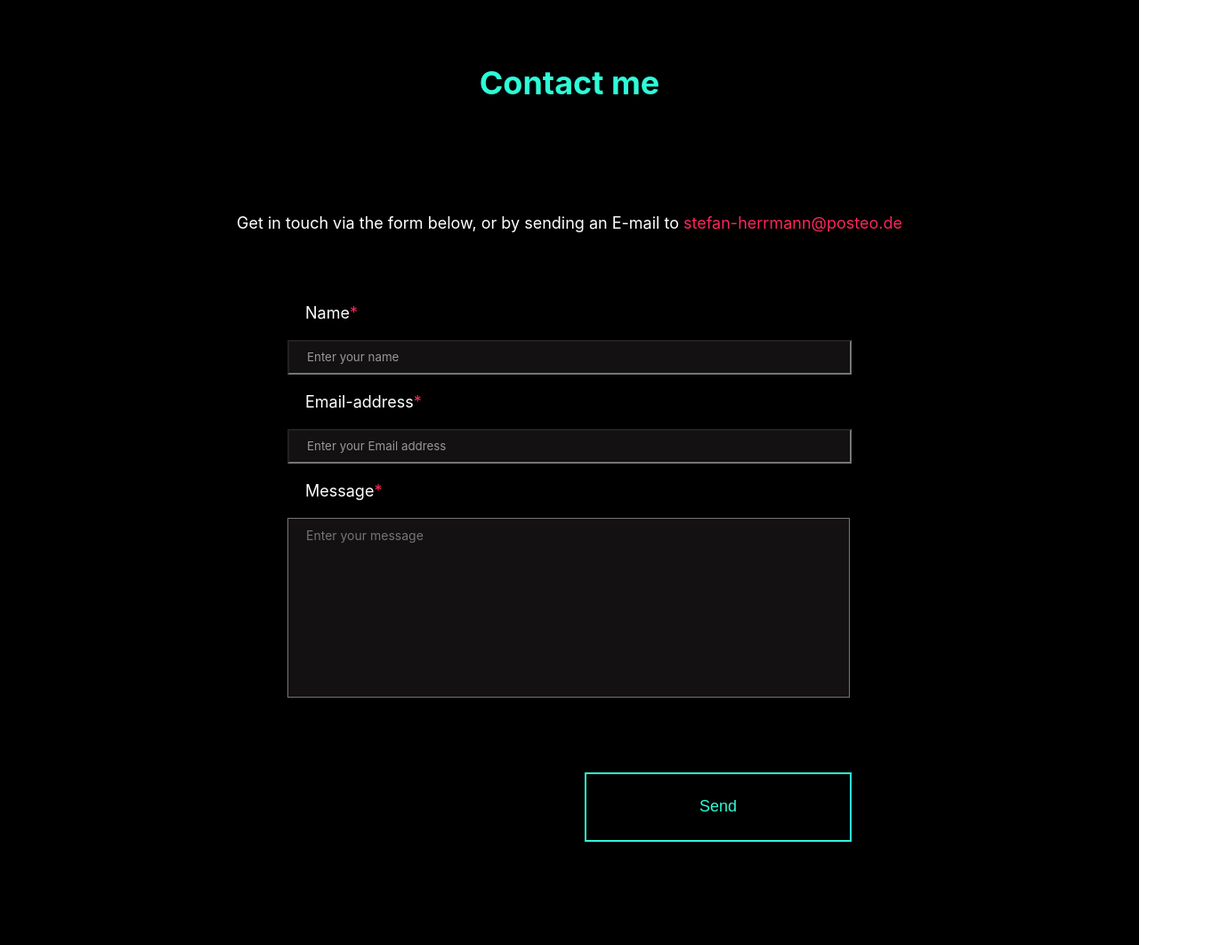
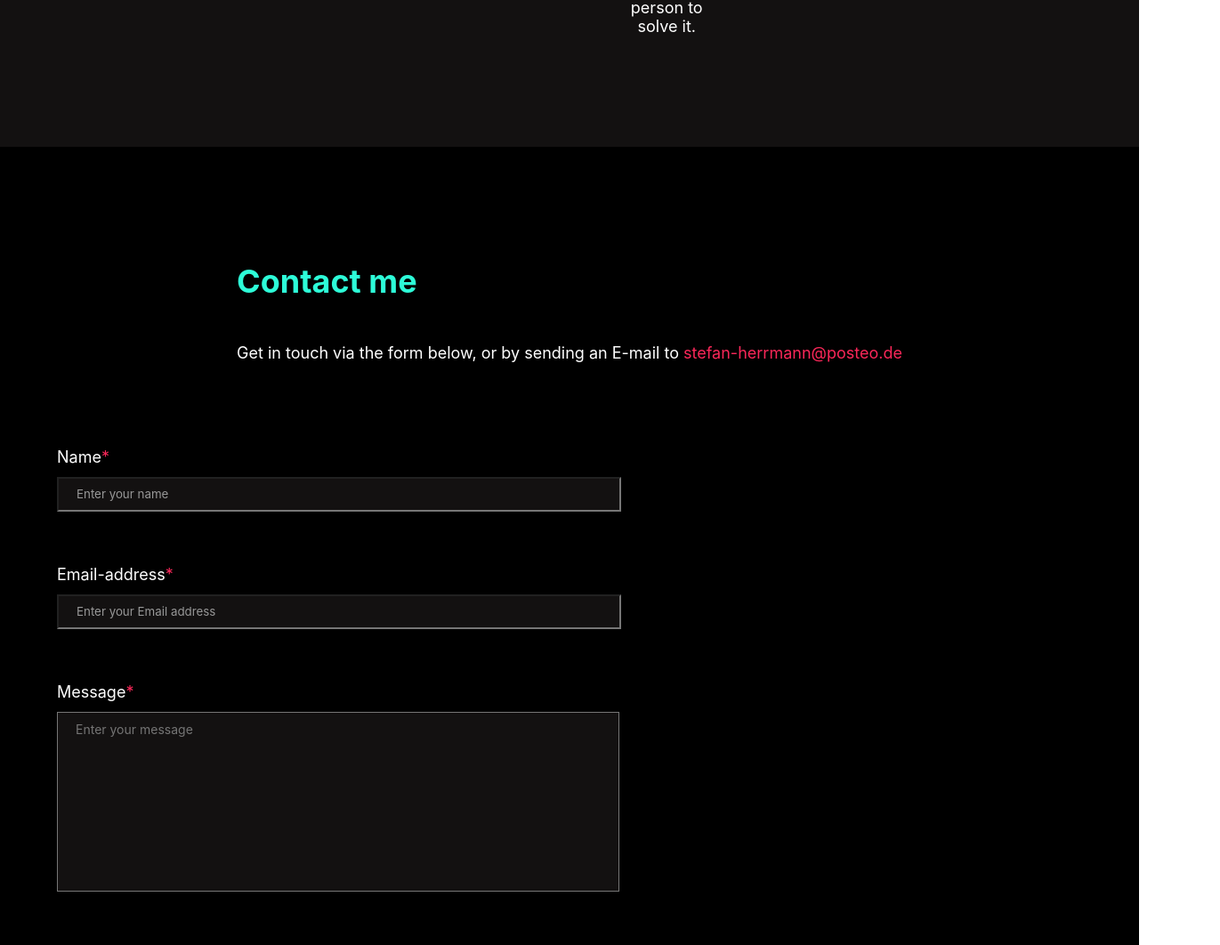
Before and after one commit to StefanHerrmann1991/portfolio, an Angular app: page / in a window 1280 px wide. Shown: the part 3508-4570 px from the top of the page at 89% size, 1371 px wide, since content can reach past the window. Built offline with nearby package versions, Linux system fonts and the light colour scheme.

Commit message:
completed responsivness mobile 2

```diff
--- a/src/app/contact-form/contact-form.component.html
+++ b/src/app/contact-form/contact-form.component.html
@@ -1,16 +1,23 @@
 <div class="main" id="contact">
     <div>
         <h2>Contact me</h2>
-        <div>Get in touch via the form below, or by sending an E-mail to <span class="email">stefan-herrmann@posteo.de</span></div>
+        <div>Get in touch via the form below, or by sending an E-mail to <span
+                class="email">stefan-herrmann@posteo.de</span></div>
     </div>
     <form (submit)="sendMail()" ngNativeValidate #myForm>
+        <div class="contact">
             <div>
                 <div>Name<span>*</span></div>
                 <input required type="text" #nameField placeholder="Enter your name">
+            </div>
+            <div>
                 <div>Email-address<span>*</span></div>
                 <input required type="text" #emailField placeholder="Enter your Email address">
+            </div>
+            <div>
                 <div>Message<span>*</span></div>
                 <textarea required type="text" #messageField placeholder="Enter your message"></textarea>
+            </div>
         </div>
         <div class="btn-container">
             <button class="send-btn" #sendButton>Send</button>
--- a/src/app/contact-form/contact-form.component.sass
+++ b/src/app/contact-form/contact-form.component.sass
@@ -9,18 +9,34 @@ input
         font-family: 'Inter', sans-serif
         color: #989898
 
+.contact
+    display: flex
+    justify-content: center
+    align-items: center
+    flex-direction: column
+    width: 100%
+    div
+        width: 90%
+
+
+
 .main
     background-color: black
     display: flex
-    justify-content: center
     flex-direction: column
     align-items: center
+    justify-content: center
     padding-bottom: $pdg
     padding-top: $pdg
+    h2
+        display: flex
+        align-self: flex-start
+        padding-bottom: $m
 
 div
     color: white
-    padding: 20px
+    padding-top: $m
+    padding-bottom: $s
 
 h2
     color: $secondary
@@ -53,6 +69,9 @@ textarea
         font-family: 'Inter', sans-serif
         color: #989898
 
+form
+    width: 100%
+
 span
     color: $primary
 
@@ -74,6 +93,7 @@ textarea:focus
     .main
         background-color: $background
         padding: 0px
+        padding-bottom: $l
         h2
             padding-bottom: 0px
             display: flex
@@ -92,10 +112,6 @@ textarea:focus
         height: 60px
         margin-top: 0px
 
-    form
-        width: 100%
-
-
     div
         padding-top: $m
         padding-bottom: $s
--- a/src/app/projects/projects.component.sass
+++ b/src/app/projects/projects.component.sass
@@ -44,7 +44,8 @@ img
 
 .projects
     display: flex
-    align-items: center
+    flex-wrap: wrap
+    justify-content: center
 
 .language button
     transition: background-color 0.6s linear
```
Lines whose indentation alone changed are shown as unchanged.
